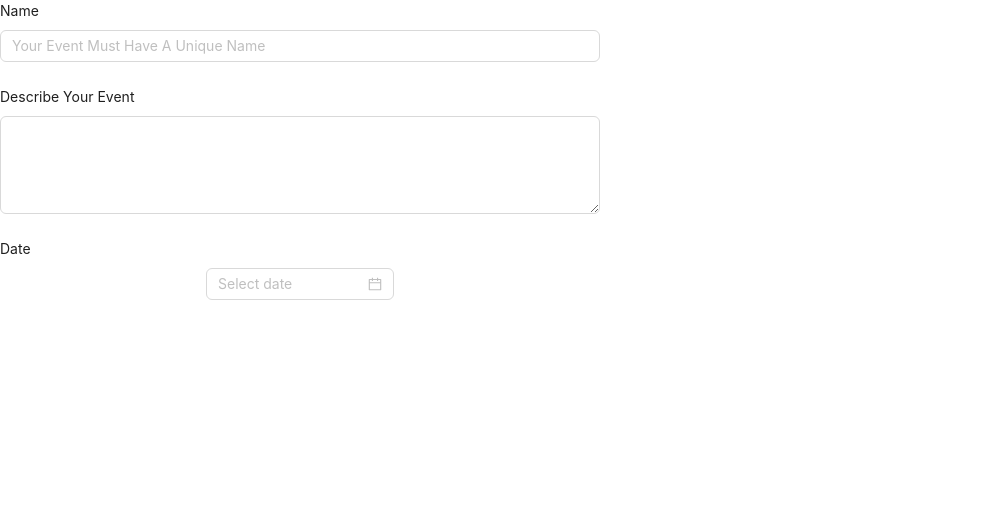
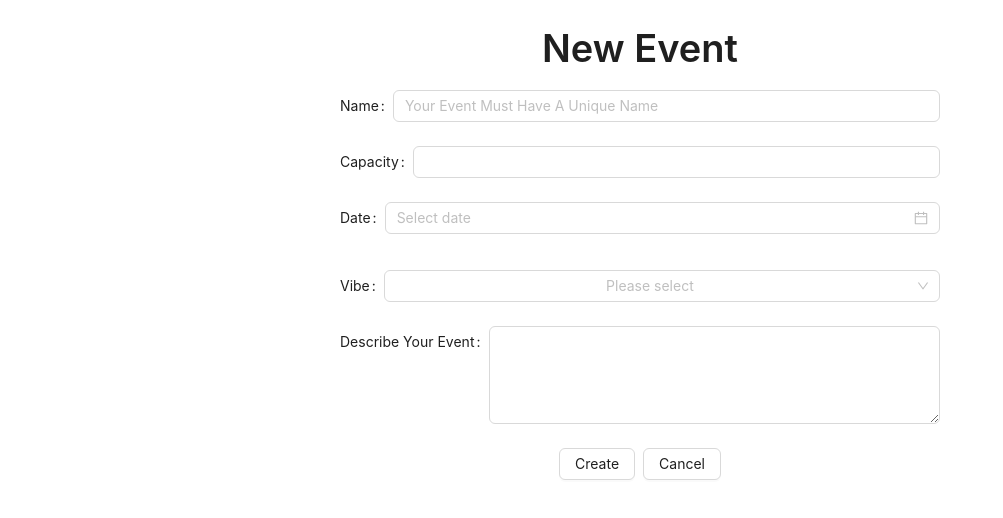
Before and after one commit to israel0x7CF/EventsClient, a React (Create React App) app: page / in a window 1280 px wide. Shown: the top 518 px of the page, without its empty margins (0-1003 px from the left). Built offline with nearby package versions, Linux system fonts and the light colour scheme.

Commit message:
api requests

```diff
--- a/src/App.js
+++ b/src/App.js
@@ -5,7 +5,9 @@ import NewEvent from "./pages/Event/newEvent";
 import OrganizerList from "./pages/Organizers/OrganizerLIst";
 import UserList from "./pages/Users/UserList";
 import Edit from "./pages/Users/UserSetting";
+import Home from "./pages/home/home";
 function App() {
+
   const [some,setSome] = useState("")
   const changeEvent = (value)=>{
     setSome(value)
--- a/src/api/Events.js
+++ b/src/api/Events.js
@@ -12,7 +12,10 @@ export const getEventById = async (id)=>{
     return singleEvent.data;
 }
 
-export const createEvent = async (payload) =>{
-    const createEvent = axios.post(base_url,payload)
+export const createEvent = async (payload,id=1) =>{
+    // localhost:8080/api/v1/student?courseId=10
+    console.log(eventsBaseUrl)
+    const eventResponse = await axios.post(eventsBaseUrl+`?organizerId=${id}`,payload)
+    return eventResponse
 }
 //write validation service for payload repsonses and data
--- a/src/constants.js
+++ b/src/constants.js
@@ -1 +1 @@
-export const base_url = "localhost:8080/api/v1"
+export const base_url = "http://localhost:8080/api/v1"
--- a/src/pages/Event/newEvent.js
+++ b/src/pages/Event/newEvent.js
@@ -1,20 +1,66 @@
-import { DatePicker, Input, Select, Space } from "antd";
+import {
+  Button,
+  DatePicker,
+  Popover,
+  Input,
+  Select,
+  Space,
+  Typography,
+  InputNumber,
+  Row,
+  Divider,
+  Col,
+} from "antd";
 import { useState, useEffect } from "react";
-import { Form} from "antd";
+import { Form } from "antd";
+import { createEvent } from "../../api/Events";
+
 
 // private String name;
 // private Integer estimatedArrival;
 // private LocalDate date;
 // private String description;
 const NewEvent = () => {
-    const {TextArea} = Input
+  const [event,setEvent] = useState({
+    "name":"",
+    "description":"",
+    "eventDate":"",
+    "estimatedArrival":""
+
+  })
+  const { TextArea } = Input;
+  const { Title } = Typography;
+  const handleClick=()=>{
+    const response = createEvent(event)
+    console.log(response)
+  }
+  const onInputChange = (e) =>{
+    setEvent({
+      ...event,
+      [e.target.name]:e.target.value
+    })
+  }
+  const onDateChange=(date,datestring)=>{
+
+    setEvent({
+      ...event,
+      eventDate:datestring
+    })
+  }
+  const getCapacity=(value)=>{
+    setEvent({
+      ...event,
+      estimatedArrival:value
+    })
+  }
   return (
+    <Space align="center">
+      <Form layout="Horizontal" style={{ width: 600 }}>
+        <Title>New Event</Title>
 
-      <Form layout="vertical"
-      style={{ maxWidth: 600 }}
-      >
         <Form.Item
           label="Name"
+
           rules={[
             {
               required: true,
@@ -22,16 +68,41 @@ const NewEvent = () => {
             },
           ]}
         >
-          <Input placeholder="Your Event Must Have A Unique Name" />
+          <Input placeholder="Your Event Must Have A Unique Name" name = "name" value={event.name} onChange={onInputChange}/>
         </Form.Item>
-        <Form.Item label="Describe Your Event">
-          <TextArea rows={4} />
+
+        <Form.Item label="Capacity">
+          <InputNumber style={{ width: "100%" }} name="estimatedArrival" onChange={getCapacity}/>
         </Form.Item>
         <Form.Item label="Date">
-          <DatePicker />
+          <DatePicker style={{ width: "100%", margin: "0 0 2% 0" }} name="date" value={event.date} onChange={onDateChange}/>
+        </Form.Item>
+
+        <Form.Item label="Vibe">
+        <Popover content="What is your event gonna be like !" >
+          <Select
+            mode="multiple"
+            allowClear
+            style={{
+              width: "100%",
+            }}
+            placeholder="Please select"
+
+            />
+            </Popover>
+        </Form.Item>
+
+        <Form.Item label="Describe Your Event">
+          <TextArea rows={4} name="description" value={event.description} onChange={onInputChange}/>
+        </Form.Item>
+        <Form.Item >
+          <Space>
+            <Button onClick={()=>{handleClick()}}>Create</Button>
+            <Button>Cancel</Button>
+          </Space>
         </Form.Item>
       </Form>
-
+    </Space>
   );
 };
 
--- /dev/null
+++ b/src/pages/home/home.js
@@ -0,0 +1,100 @@
+import React from 'react';
+import {
+  AppstoreOutlined,
+  BarChartOutlined,
+  CloudOutlined,
+  ShopOutlined,
+  TeamOutlined,
+  UploadOutlined,
+  UserOutlined,
+  VideoCameraOutlined,
+} from '@ant-design/icons';
+import { Layout, Menu, theme } from 'antd';
+const { Header, Content, Footer, Sider } = Layout;
+const items = [
+  UserOutlined,
+  VideoCameraOutlined,
+  UploadOutlined,
+  BarChartOutlined,
+  CloudOutlined,
+  AppstoreOutlined,
+  TeamOutlined,
+  ShopOutlined,
+].map((icon, index) => ({
+  key: String(index + 1),
+  icon: React.createElement(icon),
+  label: `nav ${index + 1}`,
+}));
+const Home = () => {
+  const {
+    token: { colorBgContainer },
+  } = theme.useToken();
+  return (
+    <Layout hasSider>
+      <Sider
+        style={{
+          overflow: 'auto',
+          height: '100vh',
+          position: 'fixed',
+          left: 0,
+          top: 0,
+          bottom: 0,
+        }}
+      >
+        <div className="demo-logo-vertical" />
+        <Menu theme="dark" mode="inline" defaultSelectedKeys={['4']} items={items} />
+      </Sider>
+      <Layout
+        className="site-layout"
+        style={{
+          marginLeft: 200,
+        }}
+      >
+        <Header
+          style={{
+            padding: 0,
+            background: colorBgContainer,
+          }}
+        />
+        <Content
+          style={{
+            margin: '24px 16px 0',
+            overflow: 'initial',
+          }}
+        >
+          <div
+            style={{
+              padding: 24,
+              textAlign: 'center',
+              background: colorBgContainer,
+            }}
+          >
+            <p>long content</p>
+            {
+              // indicates very long content
+              Array.from(
+                {
+                  length: 100,
+                },
+                (_, index) => (
+                  <React.Fragment key={index}>
+                    {index % 20 === 0 && index ? 'more' : '...'}
+                    <br />
+                  </React.Fragment>
+                ),
+              )
+            }
+          </div>
+        </Content>
+        <Footer
+          style={{
+            textAlign: 'center',
+          }}
+        >
+          Ant Design ©2023 Created by Ant UED
+        </Footer>
+      </Layout>
+    </Layout>
+  );
+};
+export default Home;
```
Also changed, not shown: src/api/Venu.js (added, +12 -0 lines).
